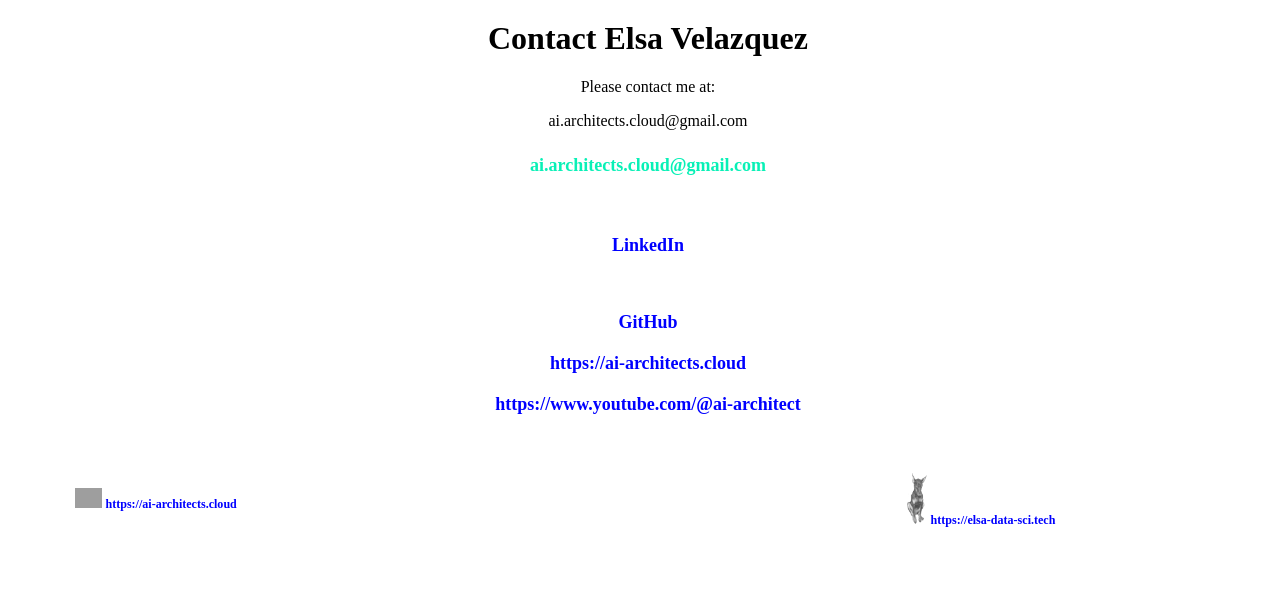
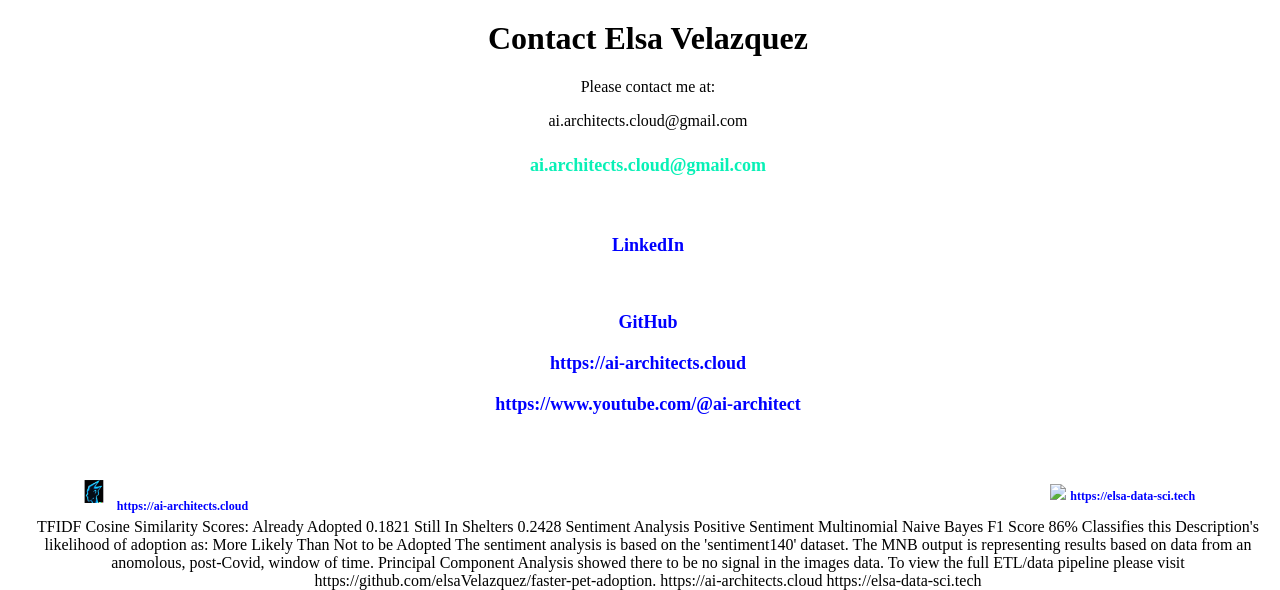
Before and after one commit to elsaVelazquez/faster-pet-adoption-app, a Flask app: page /contact in a window 1280 px wide. Shown: the part 263-853 px from the top of the page. Before the commit the page ends 790 px from the top, so only its background shows below. Run offline with Flask 2, Linux system fonts and the light colour scheme; parts of the project's set-up code (start-up, migrations or seed data) failed here and were passed over; some libraries are stand-ins or nearby versions; grey boxes are pictures that could not be loaded.

Commit message:
chore: update sizing for logos

```diff
--- a/app/templates/contact.html
+++ b/app/templates/contact.html
@@ -307,14 +307,43 @@ A:hover { COLOR: #e9e9f5; TEXT-DECORATION: underline; font-weight: normal }
             <tbody>
                 <tr>
                     <td style="text-align: left;">
-                        <img width="4%" height="4%" src="static/img/logo/ai-architects-logo.png" >
-                        <a href="https://ai-architects.cloud/"><h6 style="color:blue;display:inline;">https://ai-architects.cloud</h6></a>
+                        <img style="width: 4%;" src="app/static/img/logos/ai-architects-logo.gif" >
+                        <a href="https://ai-architects.cloud/" target="_blank"><h6 style="color:blue;display:inline;">https://ai-architects.cloud</h6></a>
                     </td>
                     <td style="text-align: center;">
-                        <img width="4%" height="4%" src="static/img/favicon-nichi.png" >
-                        <a href="https://www.elsa-data-sci.tech/"><h6 style="color:blue;display:inline;">https://elsa-data-sci.tech</h6></a>
+                        <img style="width: 4%;" src="app/static/img/logos/favicon-nichi.png" >
+                        <a href="https://www.elsa-data-sci.tech/" target="_blank"><h6 style="color:blue;display:inline;">https://elsa-data-sci.tech</h6></a>
                     </td>
                 </tr>
             </tbody>
         </table>
     </footer>
+
+
+    TFIDF
+    Cosine Similarity
+    Scores:
+    Already
+    Adopted
+    0.1821
+
+      Still
+      In Shelters
+    0.2428
+
+    Sentiment
+    Analysis
+    Positive Sentiment
+
+
+    Multinomial Naive Bayes
+    F1 Score 86%
+    Classifies this Description's
+    likelihood of adoption as:
+    More Likely Than Not to be Adopted
+
+    The sentiment analysis is based on the 'sentiment140' dataset.
+    The MNB output is representing results based on data from an anomolous, post-Covid, window of time.
+    Principal Component Analysis showed there to be no signal in the images data.
+    To view the full ETL/data pipeline please visit https://github.com/elsaVelazquez/faster-pet-adoption.
+     https://ai-architects.cloud	 https://elsa-data-sci.tech
```
Also changed, not shown: app/templates/about.html (+5 -6 lines), app/templates/predict.html (+6 -5 lines), app/templates/submit.html (+6 -11 lines).
